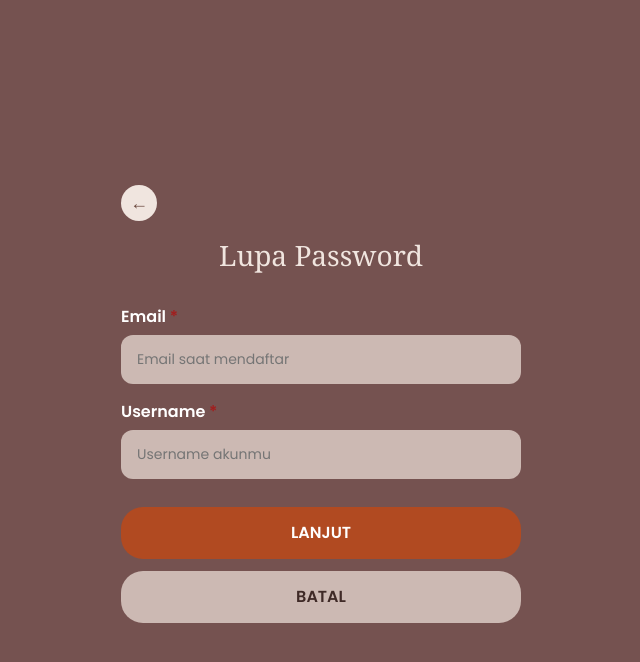
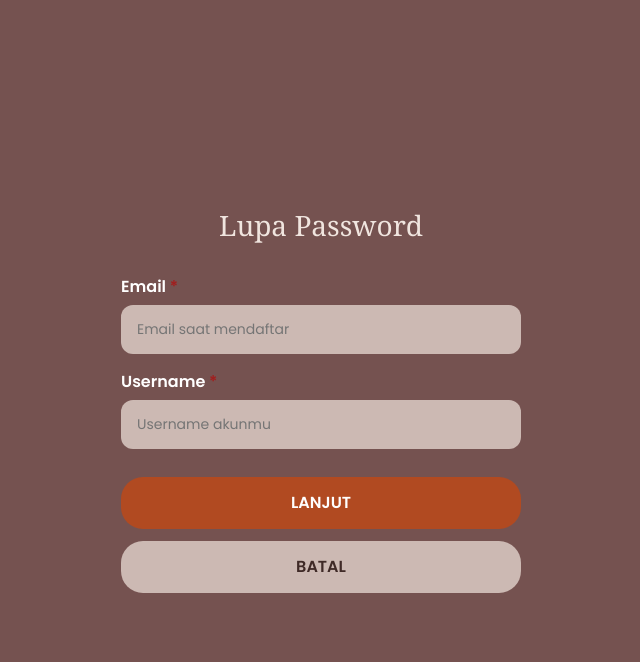
Before and after one commit to SakamaRey/kantin-jti, a PHP site: page /auth/lupa-password.php in a window 1280 px wide. Shown: the top 662 px of the page, without its empty margins (319-959 px from the left). Run offline with PHP 8.4, Linux system fonts and the light colour scheme; a stand-in replaces the project's code that opens the database connection; some web fonts are replaced.

Commit message:
benerin panah

```diff
--- a/auth/lupa-password.php
+++ b/auth/lupa-password.php
@@ -64,8 +64,7 @@ $polos = true;
 $skrip = ['lihat-password.js'];
 require __DIR__ . '/../includes/header.php';
 ?>
-
-        <a href="<?= e(url('auth/login.php')) ?>" class="tombol-kembali" aria-label="Kembali ke login">&larr;</a>
+    <div class="kartu-auth">
 
         <h1 class="judul-auth">Lupa Password</h1>
 
@@ -112,4 +111,6 @@ require __DIR__ . '/../includes/header.php';
             </div>
         </form>
 
+    </div>
+
 <?php require __DIR__ . '/../includes/footer.php'; ?>
--- a/pelanggan/ganti-password.php
+++ b/pelanggan/ganti-password.php
@@ -50,7 +50,6 @@ $skrip = ['lihat-password.js'];
 require __DIR__ . '/../includes/header.php';
 ?>
 
-        <a href="<?= e(url('pelanggan/profil.php')) ?>" class="tombol-kembali" aria-label="Kembali ke profil">&larr;</a>
 
         <h1 class="judul-auth">Ganti Password</h1>
 
```
